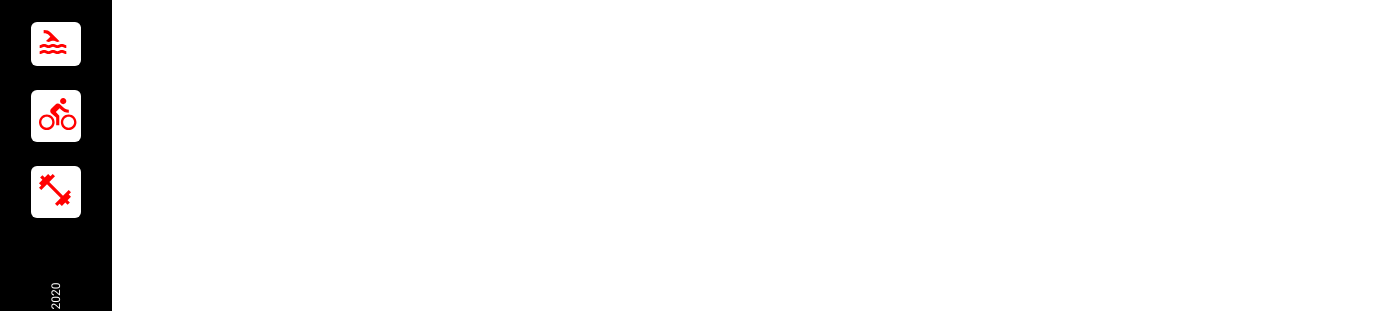
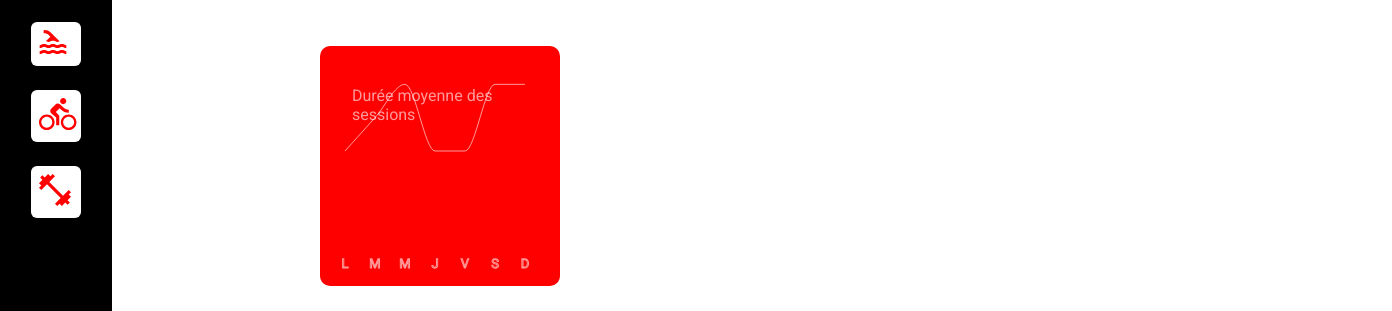
Before and after one commit to damodred53/sportsee, a React (Create React App) app: page / in a window 1280 px wide. Shown: the part 482-793 px from the top of the page, 1392 px wide, since content can reach past the window. Built offline with nearby package versions, Linux system fonts and the light colour scheme; no server answers.

Commit message:
suite intégration des graphiques

```diff
--- a/package.json
+++ b/package.json
@@ -9,7 +9,7 @@
     "react": "^18.2.0",
     "react-dom": "^18.2.0",
     "react-scripts": "5.0.1",
-    "rechart": "^0.0.1",
+    "recharts": "^2.12.3",
     "web-vitals": "^2.1.4"
   },
   "scripts": {
--- a/sass/components/VerticalHeader.scss
+++ b/sass/components/VerticalHeader.scss
@@ -2,7 +2,7 @@
 .vertical {
     background-color: $backgroundNavBar;
     max-width: 6rem;
-    height: 80vh;
+    height: 90vh;
     display: flex;
     flex-direction: column;
     padding: 0.5rem;
--- a/sass/pages/charts.scss
+++ b/sass/pages/charts.scss
@@ -1,10 +1,52 @@
 .chart {
+    position: absolute;
+    top: 18rem;
+    left: 20rem;
+    width: 75%;
+    height: 600px;
 
 
+
+    /*&_line {
+        height: 15rem;
+        width: 15rem;
+    }*/
+}
+
+.line_chart {
     position: absolute;
-    top: 5.2rem;
-    left: 7rem;
-    width: 100%;
-    height: 82.5vh;
-    background-color: white;
+    height: 15rem;
+    width: 15rem;
+    top: 15rem;
+    background-color: red;
+    color: white;
+    border-radius: 10px;
+
+    &_title {
+
+        font-size: 35px;
+
+    }
+
+    &_legend {
+        position: absolute;
+        top: 1.5rem;
+        left: 2rem;
+        opacity: 0.6;
+    }
+
+    &_line {
+        opacity: 0.6;
+    }
+
 }
+
+/* ajout de css spécifique au module rechats */
+
+.recharts-line-dots {
+    display: none;
+}
+
+.recharts-responsive-container {
+    height: 50%;
+}
--- a/src/App/App.jsx
+++ b/src/App/App.jsx
@@ -3,13 +3,13 @@ import Header from "../Components/Header/Header";
 import VerticalHeader from "../Components/VerticalHeader/VerticalHeader";
 import Services from "../Services/Services.jsx";
 import WelcomingMessage from "../Components/WelcomingMessage/WelcomingMessage.jsx";
-import { useEffect } from "react";
+import { useEffect, useState } from "react";
 import Charts from "../Components/ChartsArea/Charts.jsx";
 
 
 const App = () => {
 
-
+    const [dataLineChart, setDataChartLine] = useState([])
 
     /*console.log("l'ensemble des données mockées :", MockedDataUser);*/
 
@@ -25,6 +25,7 @@ const App = () => {
 
             const result4 = await Services.getUserPerformance()
             console.log("tindin 4 :" , result4)
+            setDataChartLine(result3)
     }
 
 
@@ -40,7 +41,7 @@ const App = () => {
             < Header />
             <VerticalHeader />
             < WelcomingMessage />
-            <Charts />
+            <Charts  />
         </div>
     )
 }
--- /dev/null
+++ b/src/Components/ChartsArea/ChartLine/ChartLine.jsx
@@ -0,0 +1,72 @@
+import React, { useEffect, useState } from 'react';
+import { LineChart, Line, XAxis, CartesianGrid, Tooltip, Legend, ResponsiveContainer } from 'recharts';
+import Services from "../../../Services/Services.jsx";
+
+const ChartLine = () => {
+  const [average, setAverage] = useState([]);
+  const arrayDay = ["L", "M", "M", "J", "V", "S", "D"];
+
+
+  /*const renderLegend = () => {
+    return (
+        <p className='line_chart_legend'>Durée moyenne des sessions</p>
+    )
+  }*/
+
+
+  useEffect(() => {
+    const fetchAverageData = async () => {
+      try {
+        const response = await Services.getUserAverageSession();
+        setAverage(response.sessions);
+      } catch (error) {
+        console.error('Erreur lors du chargement des données moyennes:', error);
+      }
+    };
+
+    fetchAverageData();
+  }, []);
+
+  console.log("voici average:", average)
+
+
+
+  // Mapper les données de sessions dans le format attendu par Recharts
+  const chartData = average.map(item => ({
+    name: arrayDay, // Utilisez le jour comme nom de la série
+    durée: item.sessionLength/*`${} minutes`*/ // Utilisez la longueur de la session comme valeur
+  }));
+
+  return (
+    <div className='line_chart'>
+      <p className='line_chart_legend'>Durée moyenne des <br/>sessions</p>
+      <ResponsiveContainer width="100%" height="100%" margin={{top : 10}}>
+
+        <LineChart
+          width={500}
+          height={300}
+          data={chartData} // Utilisez les données mappées ici
+          margin={{
+            top: 5,
+            right: 30,
+            left: 20,
+            bottom: 5,
+          }}
+        >
+          <XAxis
+            dataKey="name"
+            type="category"
+            tickLine={true}
+            stroke="red"
+            padding={{right:5, left:5}}
+            tick={{ fontSize: 13, stroke: "white", opacity: 0.6}}
+          />
+          <Tooltip />
+          <Line className='line_chart_line' type="monotone" dataKey="durée" stroke="white"  />
+        </LineChart>
+      </ResponsiveContainer>
+    </div>
+  );
+};
+
+export default ChartLine;
--- a/src/Components/ChartsArea/Charts.jsx
+++ b/src/Components/ChartsArea/Charts.jsx
@@ -1,11 +1,15 @@
 import React from "react";
+import ChartLine from "./ChartLine/ChartLine";
 
-const Charts = () => {
+const Charts = (data) => {
 
+    console.log("données envoyés dans le composant charts", data)
 
     return (
         <div className="chart">
-            <div className="chart_line"></div>
+
+                <ChartLine />
+
         </div>
     )
 }
--- a/src/Services/Services.jsx
+++ b/src/Services/Services.jsx
@@ -2,7 +2,7 @@ import { API_ROUTES } from "../Services/Utils.jsx";
 import MockedDataUser from "../_Datamock_/MockedData.jsx";
 import allData from "../Services/ConfigurationUser.jsx";
 
-const id = "0"
+const id = "1"
 export const getUser = async () => {
 
   try {
--- a/src/Services/Utils.jsx
+++ b/src/Services/Utils.jsx
@@ -1,5 +1,5 @@
 const API_URL = 'http://localhost:3000';
-const id = 12;
+const id = 18;
 export const API_ROUTES = {
 
     /* utilisateur fictif en provenance de l'API */
--- a/src/_Datamock_/MockedData.jsx
+++ b/src/_Datamock_/MockedData.jsx
@@ -266,12 +266,12 @@ const USER_PERFORMANCE = [
 
 
 
-const MockedDataUser =  null   /*{
+const MockedDataUser =    {
     USER_MAIN_DATA,
     USER_ACTIVITY,
     USER_AVERAGE_SESSIONS,
     USER_PERFORMANCE,
-} */
+}
 
 /*console.log("voici l'intégralité des données : ", MockedDataUser);*/
 
```
Also changed, not shown: src/Components/Header/bidouillage.jsx (+36 -0 lines), 1 other file (tests, documents, lock files or other folders).
